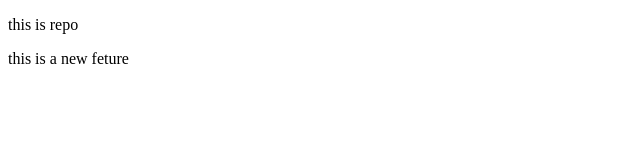
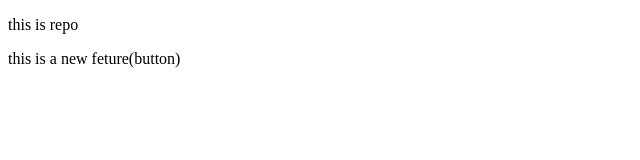
Before and after one commit to maroti-work/LocalRepo, a plain HTML site: page index.html in a window 1280 px wide. Shown: the full height of the page, 0-640 px from the left. Drawn offline with Linux system fonts and the light colour scheme.

Commit message:
add butoon

```diff
--- a/index.html
+++ b/index.html
@@ -7,6 +7,6 @@
 </head>
 <body>
     <p>this is repo</p>
-    <p>this is a new feture</p>
+    <p>this is a new feture(button)</p>
 </body>
 </html>
```
